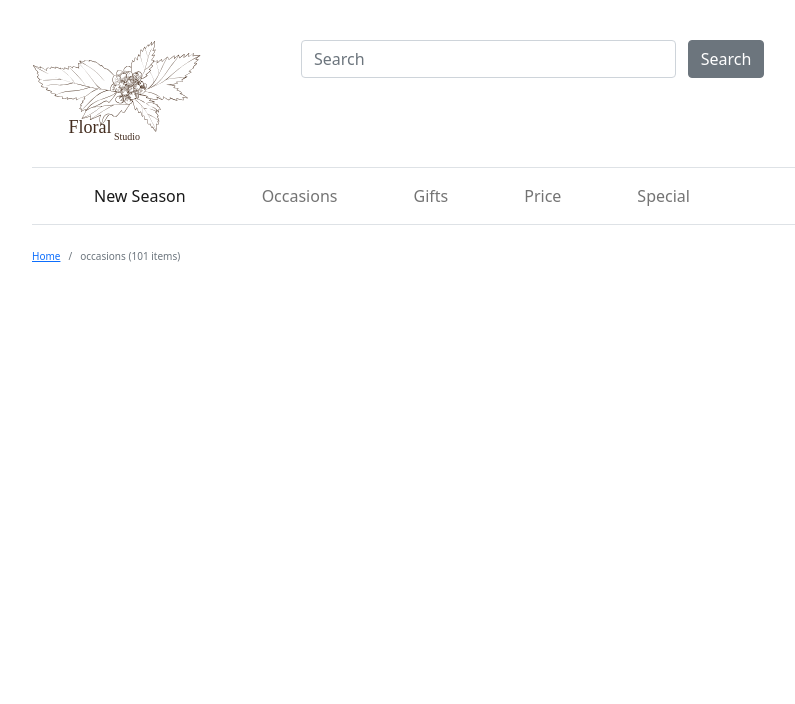
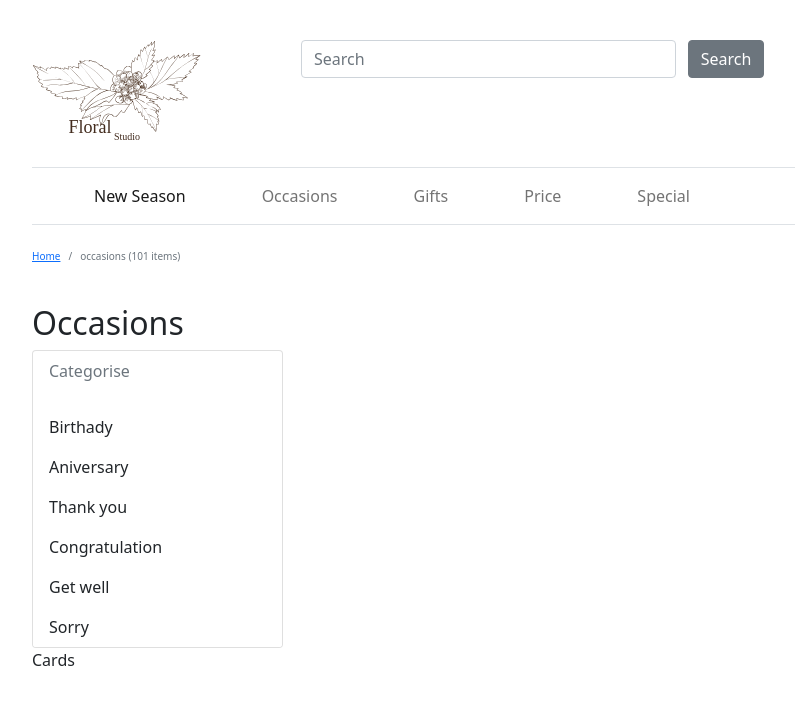
Before and after one commit to Supakorn-Kantawong/2020M4_04, a plain HTML site: page index.html in a window 1280 px wide. Shown: the whole page, without its empty margins (8-803 px from the left). Drawn offline with nearby package versions, Linux system fonts and the light colour scheme.

Commit message:
BSComponents-#03
BSComponents-#03

```diff
--- a/index.html
+++ b/index.html
@@ -62,6 +62,28 @@
                   </nav>
             </div>
         </div>
+        <div class="row">
+            <div class="col"><h2>Occasions</h2></div>
+        </div>
+        <div class="row align-items-end">
+            <div class="row">
+                <div class="col-3">
+                    <div class="card">
+                        <div class="card-header bg-transparent border-0 text-secondary">Categorise</div>
+                        <ul class="list-group">
+                            <li class="list-group-item border-0" aria-current="true"></li>
+                            <li class="list-group-item border-0">Birthady</li>
+                            <li class="list-group-item border-0">Aniversary</li>
+                            <li class="list-group-item border-0">Thank you</li>
+                            <li class="list-group-item border-0">Congratulation</li>
+                            <li class="list-group-item border-0">Get well</li>
+                            <li class="list-group-item border-0">Sorry</li>
+                          </ul>
+                    </div>
+                </div>
+            </div>
+            <div class="col-9">Cards</div>
+        </div>
     </div>
 </body>
 </html>
--- a/style.css
+++ b/style.css
@@ -12,3 +12,7 @@ body .container
 {
     font-size: 10px;
 }
+.list-group-item
+{
+    font-size: 16px;
+}
```
